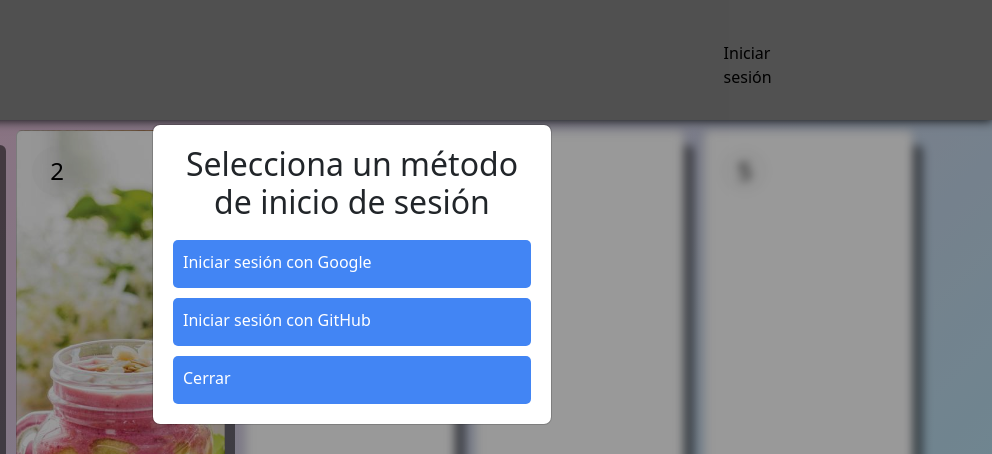
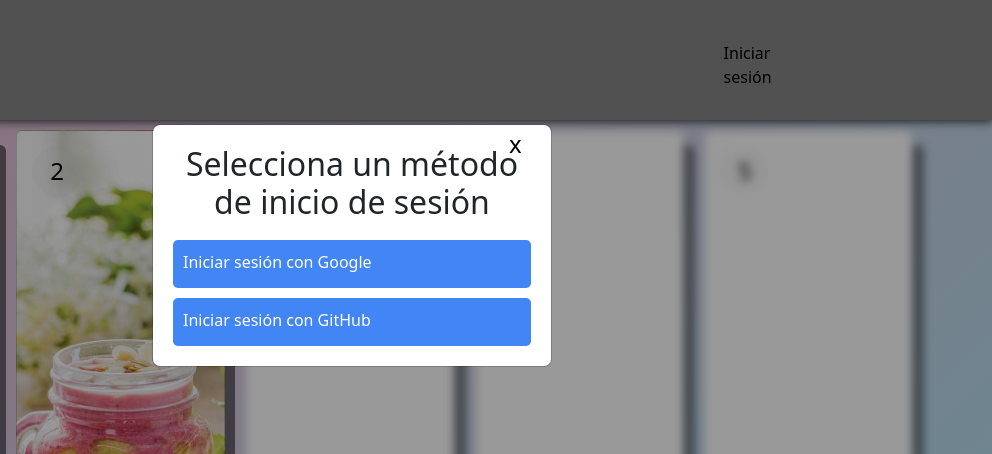
Before and after one commit to demonhd64/Lenguaje-de-marcas-proyecto, a plain HTML site: page Proyecto/Secundarias/html/desayunos.html in a window 1280 px wide. Both pictures are taken after a click on the button "Iniciar sesión". Shown: the top 454 px of the page, 288-1280 px from the left. Drawn offline with nearby package versions, Linux system fonts and the light colour scheme.

Commit message:
modified:   Proyecto/Secundarias/css/desayuno.css 	modified:   Proyecto/Secundarias/html/desayunos.html

```diff
--- a/Proyecto/Secundarias/css/desayuno.css
+++ b/Proyecto/Secundarias/css/desayuno.css
@@ -517,7 +517,6 @@
     overflow: auto;
     padding-top: 60px;
 }
-
 .modal-content {
   background-color: #fff;
   margin: 5% auto;
@@ -528,7 +527,6 @@
   border-radius: 10px;
   text-align: center;
 }
-
 .modal-button {
   background-color: #4285f4;
   color: white;
@@ -538,7 +536,13 @@
   margin-top: 10px;
   width: 100%;
 }
-
 .modal-button:hover {
   background-color: #357ae8;
 }
+
+.Cerrar-modal{
+    position: absolute;
+    top: 0;
+    right: 0;
+    font-size: x-large;
+}
--- a/Proyecto/Secundarias/html/desayunos.html
+++ b/Proyecto/Secundarias/html/desayunos.html
@@ -44,7 +44,7 @@
                               <h2>Selecciona un método de inicio de sesión</h2>
                               <button class="modal-button" onclick="loginWithGoogle()">Iniciar sesión con Google</button>
                               <button class="modal-button" onclick="loginWithGitHub()">Iniciar sesión con GitHub</button>
-                              <button class="modal-button" onclick="closeModal()">Cerrar</button>
+                              <button class="Cerrar-modal" onclick="closeModal()">x</button>
                             </div>
                           </div>
                     </div>
```
Lines whose indentation alone changed are shown as unchanged.
